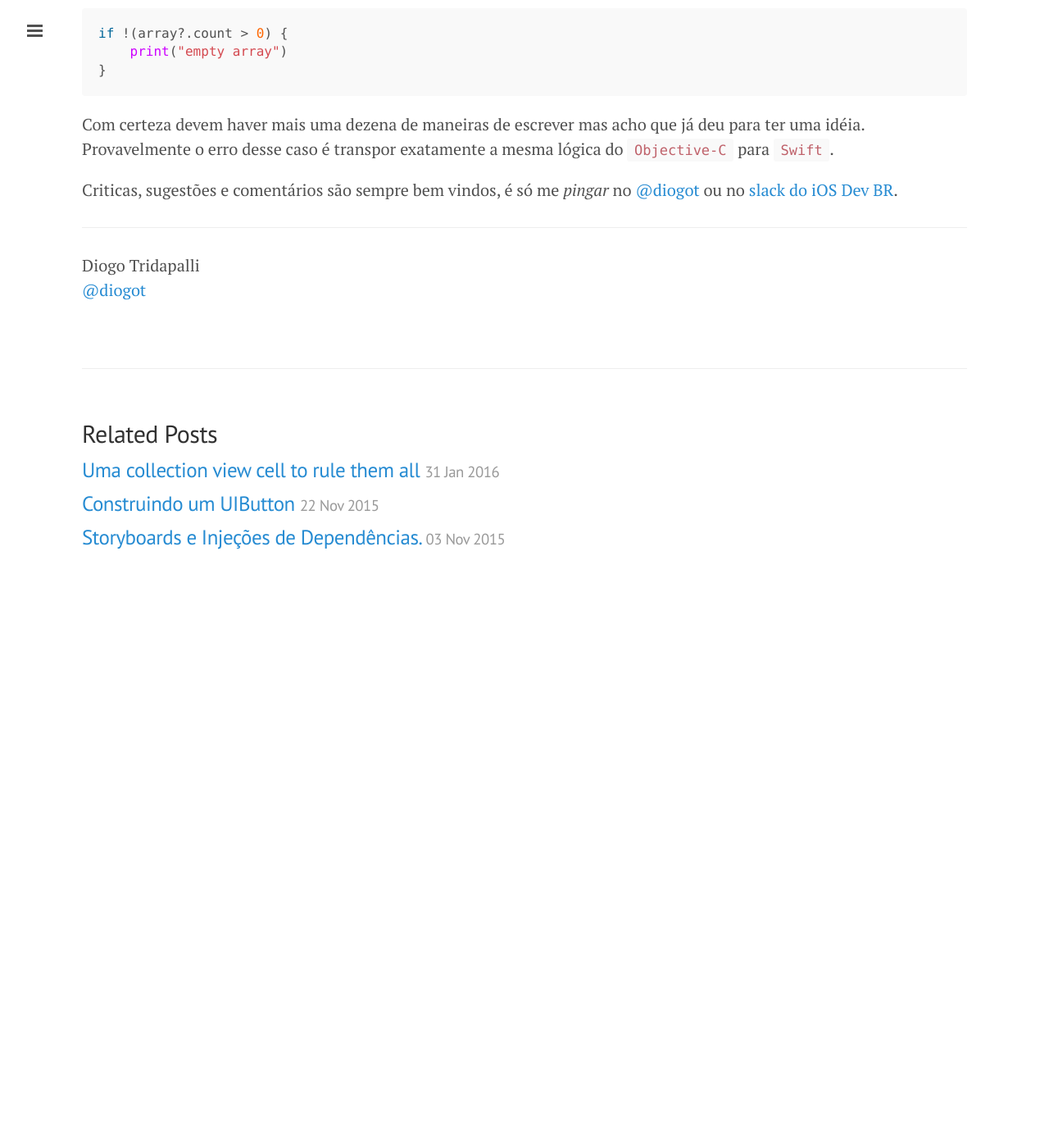
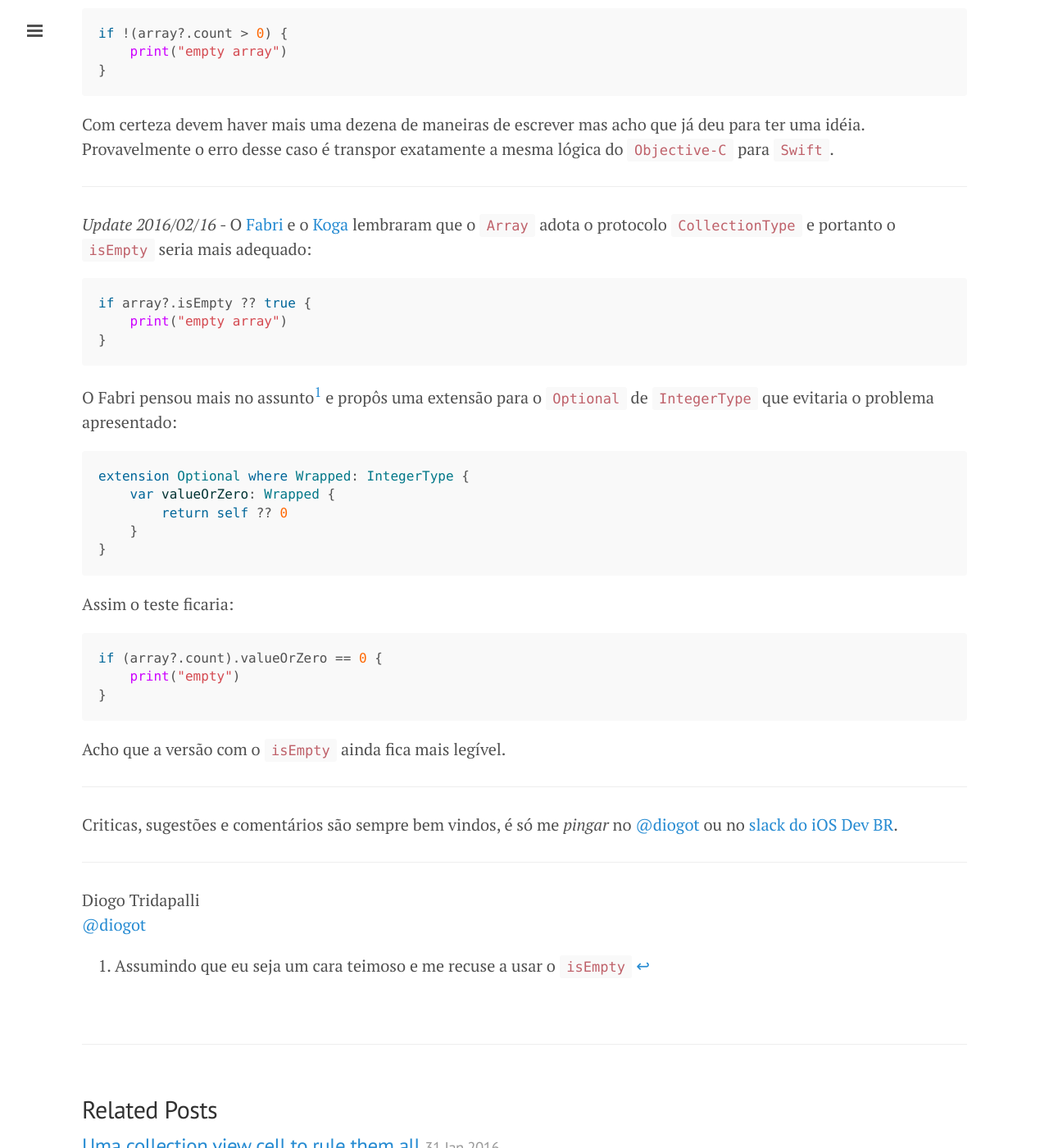
Before and after one commit to Invariante/invariante, a Jekyll site: the page built from _posts/2016-02-14-Em-Swift-nil-diferente-de-zero.md, in a window 1280 px wide and 1400 px high, scrolled down 1883 px. Shown: the whole window at 82% size. Built offline with Jekyll 4.4.1, drawn with Linux system fonts in a browser that asks for light colours; before the commit the page ends 2614 px from its top, so only the background shows below that.

Commit message:
Update 2016-02-14-Em-Swift-nil-diferente-de-zero.md

```diff
--- a/_posts/2016-02-14-Em-Swift-nil-diferente-de-zero.md
+++ b/_posts/2016-02-14-Em-Swift-nil-diferente-de-zero.md
@@ -72,6 +72,40 @@ if !(array?.count > 0) {
 
 Com certeza devem haver mais uma dezena de maneiras de escrever mas acho que já deu para ter uma idéia. Provavelmente o erro desse caso é transpor exatamente a mesma lógica do `Objective-C` para `Swift`.
 
+---
+
+*Update 2016/02/16* - O [Fabri](https://twitter.com/marcelofabri_) e o [Koga](https://twitter.com/brunokoga) lembraram que o `Array` adota o protocolo `CollectionType` e portanto o `isEmpty` seria mais adequado:
+
+~~~ swift
+if array?.isEmpty ?? true {
+    print("empty array")
+}
+~~~
+
+O Fabri pensou mais no assunto[^1] e propôs uma extensão para o `Optional` de `IntegerType` que evitaria o problema apresentado:
+
+~~~ swift
+extension Optional where Wrapped: IntegerType {
+    var valueOrZero: Wrapped {
+        return self ?? 0
+    }
+}
+~~~
+
+Assim o teste ficaria:
+
+~~~ swift
+if (array?.count).valueOrZero == 0 {
+    print("empty")
+}
+~~~
+
+Acho que a versão com o `isEmpty` ainda fica mais legível.
+
+[^1]: Assumindo que eu seja um cara teimoso e me recuse a usar o `isEmpty`
+
+---
+
 Criticas, sugestões e comentários são sempre bem vindos, é só me *pingar* no [@diogot](https://twitter.com/diogot) ou no [slack do iOS Dev BR](http://iosdevbr.herokuapp.com).
 
 ---
```
Also changed, not shown: _posts/2015-10-20-todo-view-controller-deveria-ter-delegate.md (+3 -3 lines).
